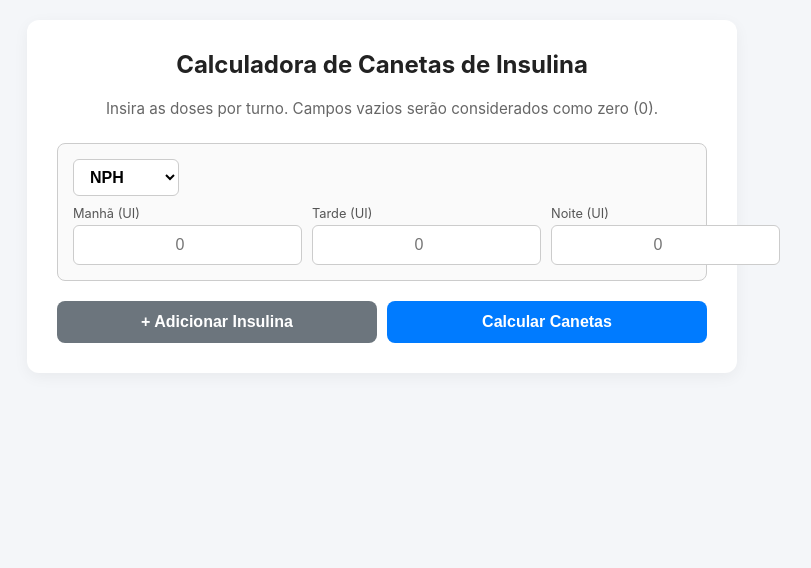
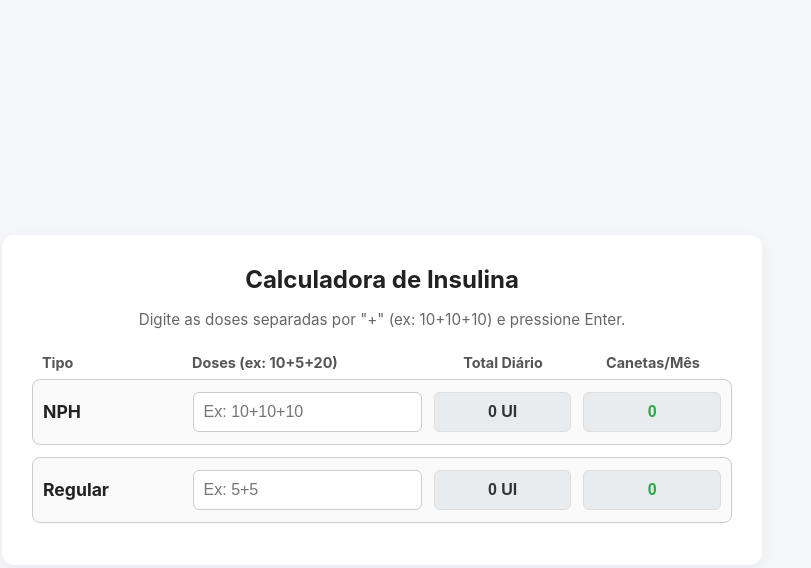
Before and after one commit to enioalves/calculadora-dispensacao-insulina, a plain HTML site: page index.html in a window 1280 px wide. Shown: the whole page, without its empty margins (258-1069 px from the left). Drawn offline with Linux system fonts and the light colour scheme.

Commit message:
Update index.html

```diff
--- a/index.html
+++ b/index.html
@@ -3,16 +3,15 @@
 <head>
     <meta charset="UTF-8">
     <meta name="viewport" content="width=device-width, initial-scale=1.0">
-    <title>Calculadora de Dispensação de Insulina</title>
+    <title>Calculadora de Canetas de Insulina</title>
     <style>
         :root {
             --bg-color: #f4f6f9;
             --card-bg: #ffffff;
             --primary: #007bff;
-            --primary-hover: #0056b3;
             --text-main: #333333;
             --border-color: #cccccc;
-            --success: #28a745;
+            --bg-readonly: #e9ecef;
         }
 
         body {
@@ -23,11 +22,14 @@
             padding: 20px;
             display: flex;
             justify-content: center;
+            align-items: center;
+            min-height: 100vh;
+            box-sizing: border-box;
         }
 
         .container {
             width: 100%;
-            max-width: 650px;
+            max-width: 700px;
             background: var(--card-bg);
             padding: 30px;
             border-radius: 12px;
@@ -38,6 +40,7 @@
             text-align: center;
             margin-top: 0;
             color: #222;
+            margin-bottom: 5px;
         }
 
         p.subtitle {
@@ -47,269 +50,190 @@
             font-size: 0.95rem;
         }
 
-        .medicacao-row {
+        .calc-header {
+            display: grid;
+            grid-template-columns: 1.2fr 2fr 1.2fr 1.2fr;
+            gap: 12px;
+            font-weight: bold;
+            margin-bottom: 8px;
+            padding: 0 10px;
+            color: #555;
+            font-size: 0.9rem;
+        }
+
+        .calc-row {
+            display: grid;
+            grid-template-columns: 1.2fr 2fr 1.2fr 1.2fr;
+            gap: 12px;
+            align-items: center;
             background: #fafafa;
             border: 1px solid var(--border-color);
             border-radius: 8px;
-            padding: 15px;
-            margin-bottom: 15px;
-            position: relative;
+            padding: 12px 10px;
+            margin-bottom: 12px;
         }
 
-        .row-header {
-            display: flex;
-            justify-content: space-between;
-            align-items: center;
-            margin-bottom: 10px;
+        .label-insulina {
+            font-weight: bold;
+            font-size: 1.1rem;
+            color: #222;
         }
 
-        .select-insulina {
-            padding: 8px 12px;
-            font-size: 1rem;
-            border-radius: 6px;
-            border: 1px solid var(--border-color);
-            font-weight: bold;
-            background-color: #fff;
-        }
-
-        .turnos-grid {
-            display: grid;
-            grid-template-columns: repeat(3, 1fr);
-            gap: 10px;
-        }
-
-        .input-group {
-            display: flex;
-            flex-direction: column;
-        }
-
-        .input-group label {
-            font-size: 0.8rem;
-            color: #555;
-            margin-bottom: 4px;
-        }
-
-        .input-group input {
+        input {
+            width: 100%;
             padding: 10px;
             border: 1px solid var(--border-color);
             border-radius: 6px;
             font-size: 1rem;
-            text-align: center;
+            box-sizing: border-box;
         }
 
-        .btn-remove {
-            background: #dc3545;
-            color: white;
-            border: none;
-            padding: 6px 12px;
-            border-radius: 6px;
-            cursor: pointer;
-            font-size: 0.85rem;
+        input.input-expressao {
+            text-align: left;
+            font-weight: 500;
         }
 
-        .btn-remove:hover {
-            background: #bd2130;
+        input.output-field {
+            background-color: var(--bg-readonly);
+            text-align: center;
+            font-weight: bold;
+            color: #333;
+            border-color: #ddd;
         }
 
-        .actions-bar {
-            display: flex;
-            gap: 10px;
-            margin-top: 20px;
+        .output-canetas {
+            color: #28a745 !important;
         }
 
-        button.btn-main {
-            flex: 1;
-            padding: 12px;
-            font-size: 1rem;
-            font-weight: bold;
-            border: none;
-            border-radius: 8px;
-            cursor: pointer;
-            transition: background 0.2s;
-        }
-
-        .btn-add {
-            background-color: #6c757d;
-            color: white;
-        }
-        .btn-add:hover { background-color: #5a6268; }
-
-        .btn-calc {
-            background-color: var(--primary);
-            color: white;
-        }
-        .btn-calc:hover { background-color: var(--primary-hover); }
-
-        .result-box {
-            margin-top: 25px;
-            padding: 20px;
-            background: #e9ecef;
-            border-left: 5px solid var(--primary);
-            border-radius: 6px;
-            display: none;
-        }
-
-        .result-box h3 {
-            margin-top: 0;
-            margin-bottom: 15px;
-            color: #333;
-        }
-
-        .result-item {
-            margin-bottom: 15px;
-            font-size: 1.05rem;
-            line-height: 1.5;
-        }
-        .result-item:last-child {
-            margin-bottom: 0;
+        /* Responsividade para telas de celulares */
+        @media (max-width: 600px) {
+            .calc-header {
+                display: none;
+            }
+            .calc-row {
+                grid-template-columns: 1fr;
+                gap: 8px;
+                padding: 15px;
+            }
+            .label-insulina {
+                border-bottom: 2px solid var(--primary);
+                padding-bottom: 4px;
+                margin-bottom: 4px;
+            }
+            .input-group-mobile {
+                display: flex;
+                flex-direction: column;
+            }
+            .input-group-mobile label {
+                font-size: 0.8rem;
+                color: #666;
+                margin-bottom: 3px;
+                font-weight: bold;
+            }
         }
     </style>
 </head>
 <body>
 
 <div class="container">
-    <h2>Calculadora de Canetas de Insulina</h2>
-    <p class="subtitle">Insira as doses por turno. Campos vazios serão considerados como zero (0).</p>
+    <h2>Calculadora de Insulina</h2>
+    <p class="subtitle">Digite as doses separadas por "+" (ex: 10+10+10) e pressione Enter.</p>
 
-    <div id="medicacoes-container">
-        <!-- Primeira linha padrão -->
-        <div class="medicacao-row">
-            <div class="row-header">
-                <select class="select-insulina">
-                    <option value="NPH">NPH</option>
-                    <option value="Regular">Regular</option>
-                </select>
-                <button class="btn-remove" onclick="removerLinha(this)" style="display:none;">Remover</button>
-            </div>
-            <div class="turnos-grid">
-                <div class="input-group">
-                    <label>Manhã (UI)</label>
-                    <input type="number" class="turno-input" min="0" placeholder="0">
-                </div>
-                <div class="input-group">
-                    <label>Tarde (UI)</label>
-                    <input type="number" class="turno-input" min="0" placeholder="0">
-                </div>
-                <div class="input-group">
-                    <label>Noite (UI)</label>
-                    <input type="number" class="turno-input" min="0" placeholder="0">
-                </div>
-            </div>
+    <!-- Cabeçalho visível em computadores/tablets -->
+    <div class="calc-header">
+        <div>Tipo</div>
+        <div>Doses (ex: 10+5+20)</div>
+        <div style="text-align: center;">Total Diário</div>
+        <div style="text-align: center;">Canetas/Mês</div>
+    </div>
+
+    <!-- Linha NPH -->
+    <div class="calc-row">
+        <div class="label-insulina">NPH</div>
+        <div class="input-group-mobile">
+            <label class="show-mobile-only" style="display:none;">Doses:</label>
+            <input type="text" class="input-expressao" id="input-nph" placeholder="Ex: 10+10+10" onchange="calcularLinha('nph')" onkeydown="checkEnter(event, 'nph')">
+        </div>
+        <div class="input-group-mobile">
+            <label class="show-mobile-only" style="display:none;">Total Diário (UI):</label>
+            <input type="text" class="output-field" id="total-nph" readonly value="0 UI">
+        </div>
+        <div class="input-group-mobile">
+            <label class="show-mobile-only" style="display:none;">Canetas/Mês:</label>
+            <input type="text" class="output-field output-canetas" id="canetas-nph" readonly value="0">
         </div>
     </div>
 
-    <div class="actions-bar">
-        <button class="btn-main btn-add" onclick="adicionarLinha()">+ Adicionar Insulina</button>
-        <button class="btn-main btn-calc" onclick="calcularDispensacao()">Calcular Canetas</button>
+    <!-- Linha Regular -->
+    <div class="calc-row">
+        <div class="label-insulina">Regular</div>
+        <div class="input-group-mobile">
+            <label class="show-mobile-only" style="display:none;">Doses:</label>
+            <input type="text" class="input-expressao" id="input-reg" placeholder="Ex: 5+5" onchange="calcularLinha('reg')" onkeydown="checkEnter(event, 'reg')">
+        </div>
+        <div class="input-group-mobile">
+            <label class="show-mobile-only" style="display:none;">Total Diário (UI):</label>
+            <input type="text" class="output-field" id="total-reg" readonly value="0 UI">
+        </div>
+        <div class="input-group-mobile">
+            <label class="show-mobile-only" style="display:none;">Canetas/Mês:</label>
+            <input type="text" class="output-field output-canetas" id="canetas-reg" readonly value="0">
+        </div>
     </div>
-
-    <div id="resultado" class="result-box"></div>
 </div>
 
 <script>
-    // Função para adicionar um novo tipo de insulina na tela
-    function adicionarLinha() {
-        const container = document.getElementById('medicacoes-container');
-        const novaLinha = document.createElement('div');
-        novaLinha.className = 'medicacao-row';
-        novaLinha.innerHTML = `
-            <div class="row-header">
-                <select class="select-insulina">
-                    <option value="NPH">NPH</option>
-                    <option value="Regular">Regular</option>
-                </select>
-                <button class="btn-remove" onclick="removerLinha(this)">Remover</button>
-            </div>
-            <div class="turnos-grid">
-                <div class="input-group">
-                    <label>Manhã (UI)</label>
-                    <input type="number" class="turno-input" min="0" placeholder="0">
-                </div>
-                <div class="input-group">
-                    <label>Tarde (UI)</label>
-                    <input type="number" class="turno-input" min="0" placeholder="0">
-                </div>
-                <div class="input-group">
-                    <label>Noite (UI)</label>
-                    <input type="number" class="turno-input" min="0" placeholder="0">
-                </div>
-            </div>
-        `;
-        container.appendChild(novaLinha);
-        atualizarBotoesRemover();
+    // Gerencia a exibição de etiquetas auxiliares apenas se estiver visualizando no celular
+    function ajustarLabelsMoveis() {
+        const labels = document.querySelectorAll('.show-mobile-only');
+        if (window.innerWidth <= 600) {
+            labels.forEach(l => l.style.display = 'block');
+        } else {
+            labels.forEach(l => l.style.display = 'none');
+        }
     }
+    window.addEventListener('resize', ajustarLabelsMoveis);
+    window.addEventListener('DOMContentLoaded', ajustarLabelsMoveis);
 
-    function removerLinha(botao) {
-        botao.closest('.medicacao-row').remove();
-        atualizarBotoesRemover();
-    }
-
-    function atualizarBotoesRemover() {
-        const linhas = document.querySelectorAll('.medicacao-row');
-        const botoes = document.querySelectorAll('.btn-remove');
-        // Se só tiver uma linha, esconde o botão remover dela
-        if (linhas.length === 1) {
-            botoes[0].style.display = 'none';
-        } else {
-            botoes.forEach(b => b.style.display = 'block');
+    function checkEnter(event, tipo) {
+        if (event.key === 'Enter') {
+            calcularLinha(tipo);
         }
     }
 
-    // Retorna o número exato de canetas com base na sua tabela de referência
     function obterQuantidadeCanetas(totalDiario) {
         if (totalDiario <= 0) return 0;
-        // A lógica da sua tabela segue exatamente o teto da divisão por 10
-        // Ex: 1 a 10 = 1 | 11 a 20 = 2 | 21 a 30 = 3...
-        return Math.ceil(totalDiario / 10);
+        return Math.ceil(totalDiario / 10); // Lógica exata da sua tabela de intervalos
     }
 
-    function calcularDispensacao() {
-        const linhas = document.querySelectorAll('.medicacao-row');
-        const resumo = {};
+    function calcularLinha(tipo) {
+        const inputVal = document.getElementById(`input-${tipo}`).value.trim();
+        const totalField = document.getElementById(`total-${tipo}`);
+        const canetasField = document.getElementById(`canetas-${tipo}`);
 
-        linhas.forEach(linha => {
-            const tipo = linha.querySelector('.select-insulina').value;
-            const inputs = linha.querySelectorAll('.turno-input');
+        if (!inputVal) {
+            totalField.value = "0 UI";
+            canetasField.value = "0";
+            return;
+        }
 
-            let somaLinha = 0;
-            inputs.forEach(input => {
-                const valor = parseFloat(input.value) || 0;
-                somaLinha += valor;
-            });
+        // Remove espaços em branco indesejados e divide os números usando o caractere "+"
+        const partes = inputVal.replace(/\s+/g, '').split('+');
+        let soma = 0;
 
-            // Se o usuário adicionar o mesmo tipo mais de uma vez, acumula os valores
-            if (resumo[tipo]) {
-                resumo[tipo] += somaLinha;
-            } else {
-                resumo[tipo] = somaLinha;
-            }
-        });
-
-        const resultadoDiv = document.getElementById('resultado');
-        resultadoDiv.innerHTML = '<h3>📋 Resultado do Cálculo</h3>';
-
-        let temDados = false;
-
-        for (const [tipo, totalDiario] of Object.entries(resumo)) {
-            if (totalDiario > 0) {
-                temDados = true;
-                const canetas = obterQuantidadeCanetas(totalDiario);
-
-                resultadoDiv.innerHTML += `
-                    <div class="result-item">
-                        <strong>Insulina ${tipo}:</strong><br>
-                        Total Diário: ${totalDiario} UI<br>
-                        Quantidade de Canetas: <strong>${canetas} caneta(s)</strong>
-                    </div>
-                `;
+        for (let parte of partes) {
+            if (parte) {
+                const valor = parseFloat(parte);
+                if (!isNaN(valor)) {
+                    soma += valor;
+                }
             }
         }
 
-        if (!temDados) {
-            resultadoDiv.innerHTML += '<p style="color:#dc3545; margin:0;">Por favor, insira pelo menos um valor maior que zero.</p>';
-        }
+        const canetas = obterQuantidadeCanetas(soma);
 
-        resultadoDiv.style.display = 'block';
+        totalField.value = `${soma} UI`;
+        canetasField.value = `${canetas} caneta${canetas !== 1 ? 's' : ''}`;
     }
 </script>
 
```
